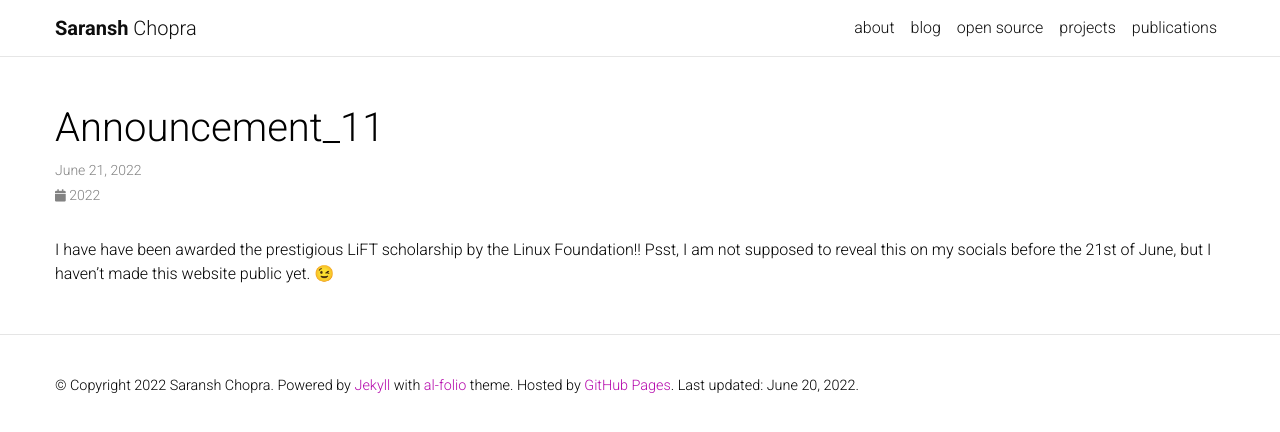
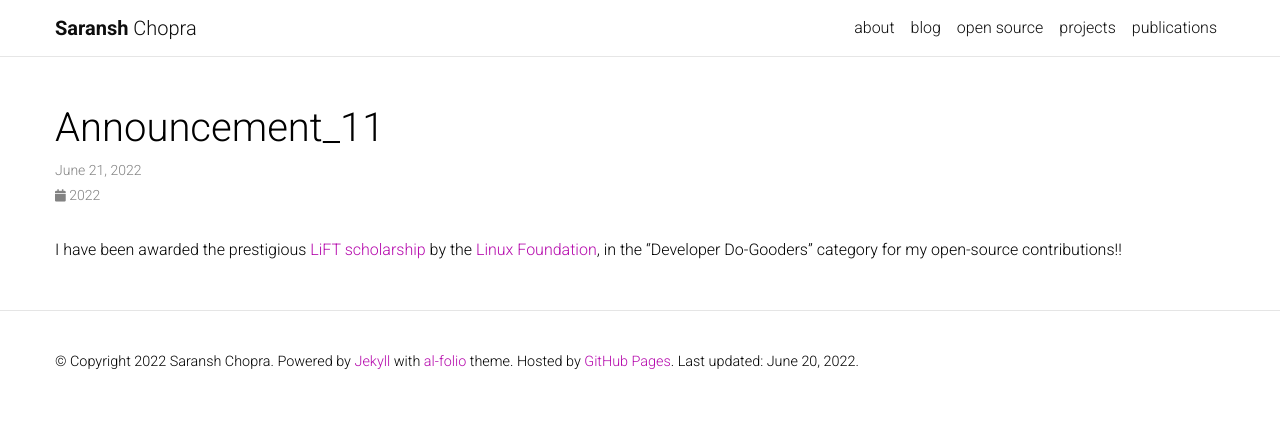
Before and after one commit to Saransh-cpp/Saransh-cpp.github.io, a Jekyll site: the page built from _news/announcement_11.md, in a window 1280 px wide. Shown: the top 432 px of the page. Built offline with Jekyll 4.4.1, drawn with Linux system fonts in a browser that asks for light colours; emoji names are drawn with the system emoji font; comment, search, counter and statistics services are not loaded; a style sheet for code colours, icons or effects is not loaded.

Commit message:
Update LiFT announcement

```diff
--- a/_news/announcement_11.md
+++ b/_news/announcement_11.md
@@ -4,4 +4,4 @@ date: 2022-06-21
 inline: true
 ---
 
-I have have been awarded the prestigious LiFT scholarship by the Linux Foundation!! Psst, I am not supposed to reveal this on my socials before the 21st of June, but I haven't made this website public yet. :wink:
+I have been awarded the prestigious [LiFT scholarship](https://linuxfoundation.org/diversity-inclusivity/lift-scholarships/) by the [Linux Foundation](https://linuxfoundation.org/), in the "Developer Do-Gooders" category for my open-source contributions!!
```
